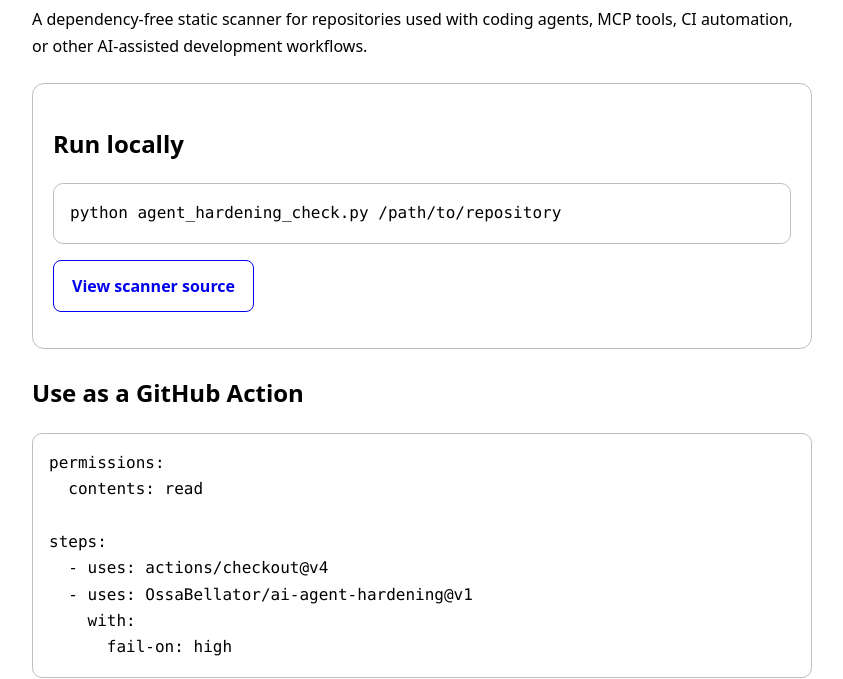
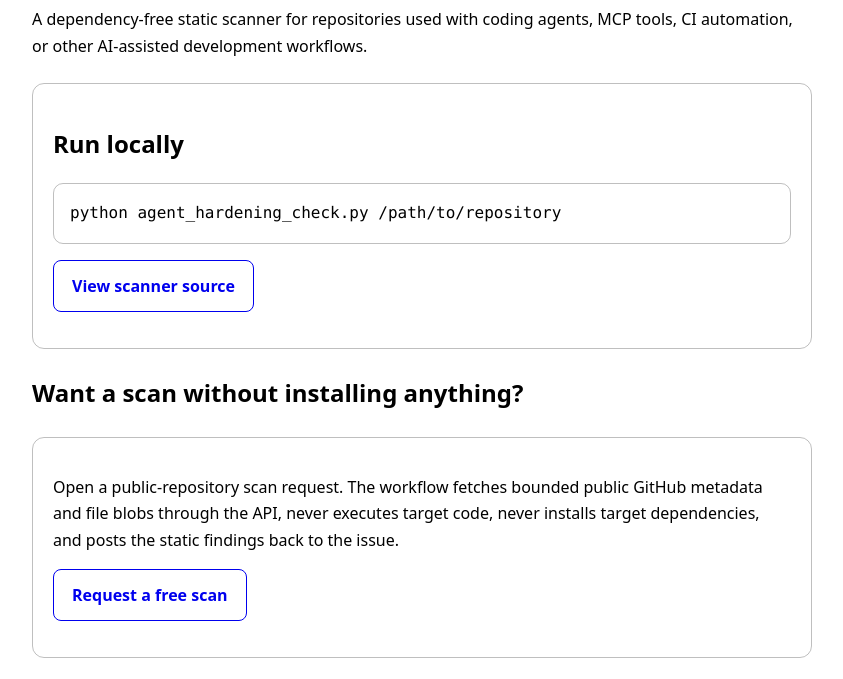
Before and after one commit to OssaBellator/ai-agent-hardening, a plain HTML site: page scanner.html in a window 1280 px wide. Shown: the part 269-948 px from the top of the page, without its empty margins (218-1061 px from the left). Drawn offline with Linux system fonts and the light colour scheme.

Commit message:
Add bounded free public-repository scan intake

```diff
--- a/scanner.html
+++ b/scanner.html
@@ -16,6 +16,12 @@
 <h2>Run locally</h2>
 <pre><code>python agent_hardening_check.py /path/to/repository</code></pre>
 <p><a class="cta" href="https://github.com/OssaBellator/ai-agent-hardening/blob/v1/agent_hardening_check.py">View scanner source</a></p>
+</div>
+
+<h2>Want a scan without installing anything?</h2>
+<div class="card">
+<p>Open a public-repository scan request. The workflow fetches bounded public GitHub metadata and file blobs through the API, never executes target code, never installs target dependencies, and posts the static findings back to the issue.</p>
+<p><a class="cta" href="https://github.com/OssaBellator/ai-agent-hardening/issues/new?template=free-scan.yml">Request a free scan</a></p>
 </div>
 
 <h2>Use as a GitHub Action</h2>
```
